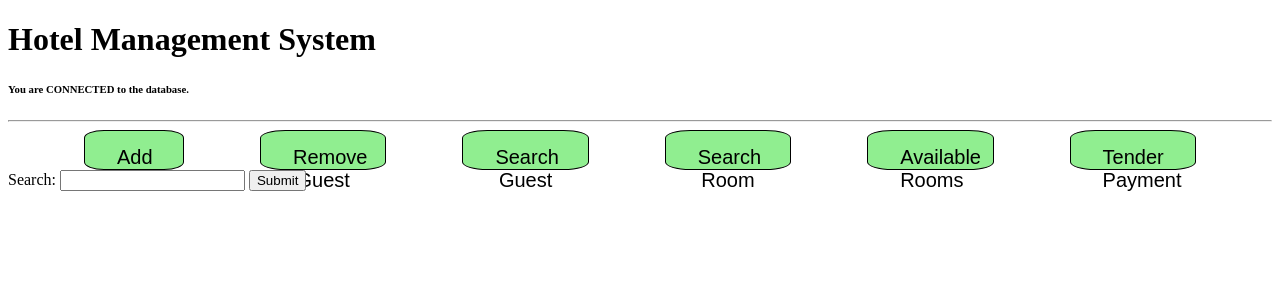
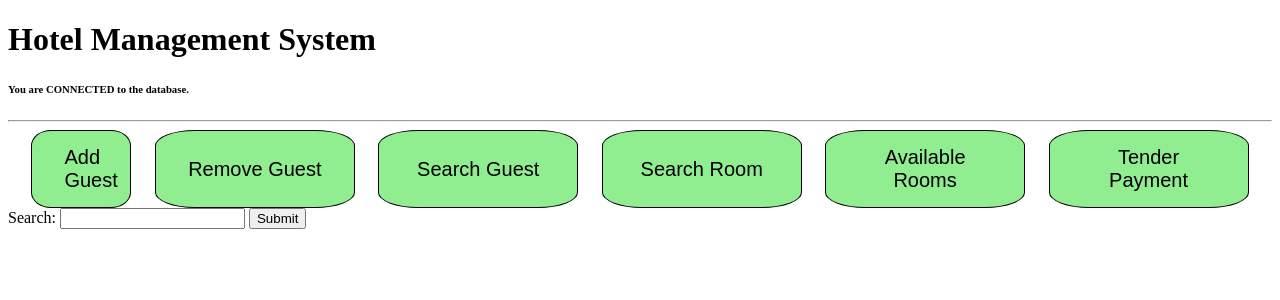
Before and after one commit to j-harr/www, a PHP site: page /HMSystem/index.php in a window 1280 px wide. Shown: the top 300 px of the page. Run offline with PHP 8.4, Linux system fonts and the light colour scheme.

Commit message:
Updated page

```diff
--- a/html/HMSystem/index.css
+++ b/html/HMSystem/index.css
@@ -4,8 +4,9 @@
     justify-content: space-evenly;
 }
 .menuButton{
-    width: 10%;
-    height: 40px;
+    width: 200px;
+    min-height: 60px;
+    height: auto;
     border-radius: 20%;
     background-color: lightgreen;
     border: 1px solid black;
```
